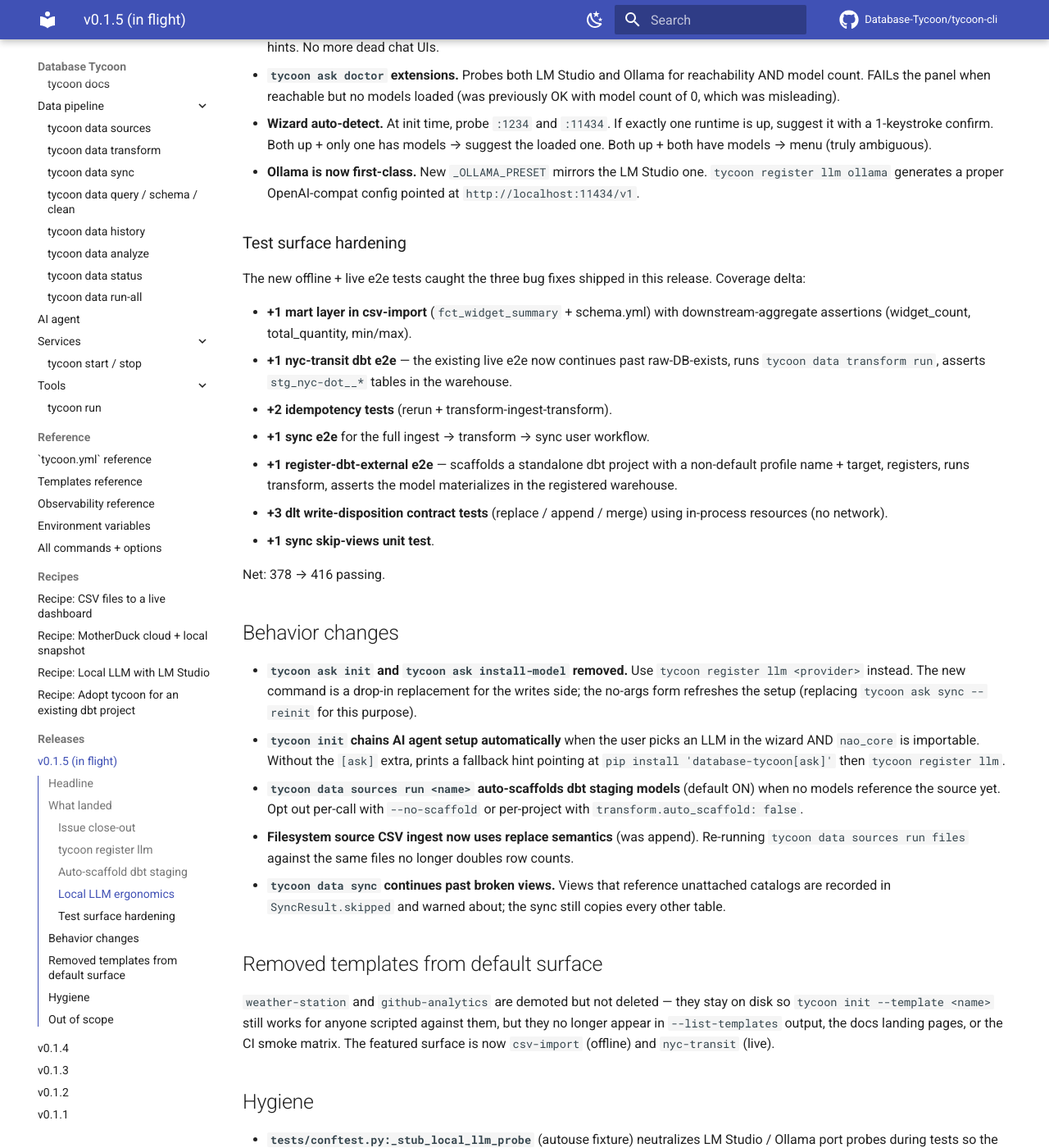
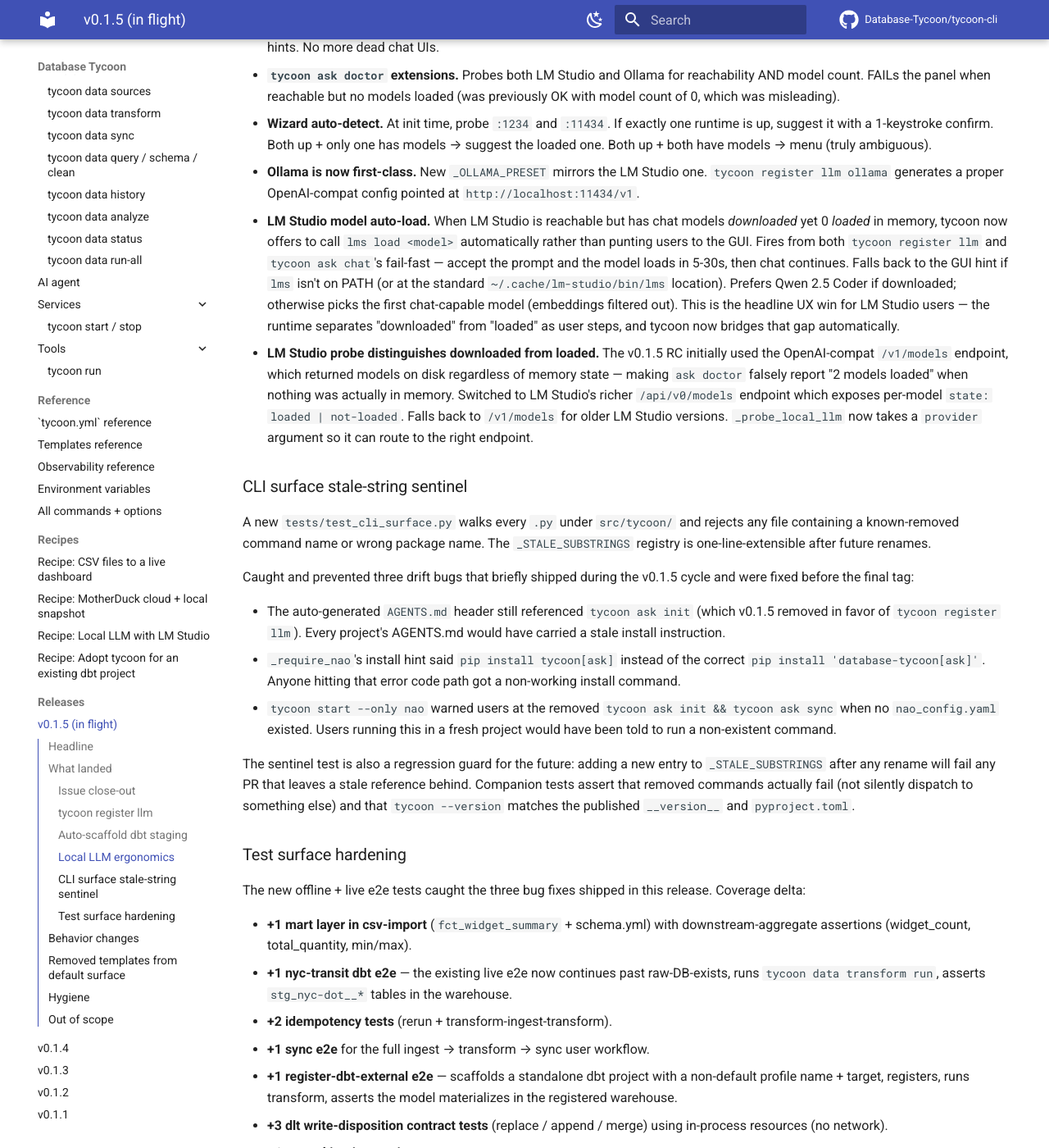
Before and after one commit to Database-Tycoon/tycoon-cli, an MkDocs documentation site: the page built from docs/releases/v0.1.5.md, in a window 1280 px wide and 1400 px high, scrolled down 2459 px. Shown: the whole window at 82% size. Built offline with MkDocs 1.6.1 and Material for MkDocs 9.7.7, drawn with Linux system fonts in a browser that asks for light colours; comment, search, counter and statistics services are not loaded; some of the changed text lies outside the part shown.

Commit message:
docs: refresh release notes for late-cycle v0.1.5 work
Five commits landed AFTER the original 4c2d7cc release-prep
commit during the dogfooding pass. The CHANGELOG entry and
release notes narrative now reflect everything that actually
shipped:

Added section:
- LM Studio model auto-load via `lms load` (the headline UX
  win for LM Studio users — bridges the runtime's
  download-vs-load gap automatically)
- CLI surface stale-string sentinel (test infrastructure that
  guards against future command-rename drift)

Fixed section:
- LM Studio probe was counting downloaded, not loaded models
  (root cause of the false "2 model(s) loaded" doctor reading)
- Three stale `tycoon ask init` / wrong-package-name strings
  in user-facing surfaces (AGENTS.md template, _require_nao
  install hint, start.py warn) — caught by the new sentinel
  test and fixed before the final tag
- `scaffolding/templates.py` comment hygiene

Test count corrected: 378 → 475 (was previously 416, before the
+8 auto-load helpers, +3 probe fix, +48 surface sentinel landed).

Memory entry `project_v01_release.md` also updated to reflect
the dogfooding pass.

Co-Authored-By: Claude Opus 4.7 (1M context) <noreply@anthropic.com>

```diff
--- a/docs/releases/v0.1.5.md
+++ b/docs/releases/v0.1.5.md
@@ -143,6 +143,58 @@ commands. Same logic, better namespace.
 - **Ollama is now first-class.** New `_OLLAMA_PRESET` mirrors the
   LM Studio one. `tycoon register llm ollama` generates a proper
   OpenAI-compat config pointed at `http://localhost:11434/v1`.
+- **LM Studio model auto-load.** When LM Studio is reachable but
+  has chat models *downloaded* yet 0 *loaded* in memory, tycoon
+  now offers to call `lms load <model>` automatically rather
+  than punting users to the GUI. Fires from both
+  `tycoon register llm` and `tycoon ask chat`'s fail-fast —
+  accept the prompt and the model loads in 5-30s, then chat
+  continues. Falls back to the GUI hint if `lms` isn't on
+  PATH (or at the standard `~/.cache/lm-studio/bin/lms`
+  location). Prefers Qwen 2.5 Coder if downloaded; otherwise
+  picks the first chat-capable model (embeddings filtered out).
+  This is the headline UX win for LM Studio users — the runtime
+  separates "downloaded" from "loaded" as user steps, and tycoon
+  now bridges that gap automatically.
+- **LM Studio probe distinguishes downloaded from loaded.** The
+  v0.1.5 RC initially used the OpenAI-compat `/v1/models`
+  endpoint, which returned models on disk regardless of memory
+  state — making `ask doctor` falsely report "2 models loaded"
+  when nothing was actually in memory. Switched to LM Studio's
+  richer `/api/v0/models` endpoint which exposes per-model
+  `state: loaded | not-loaded`. Falls back to `/v1/models` for
+  older LM Studio versions. `_probe_local_llm` now takes a
+  `provider` argument so it can route to the right endpoint.
+
+### CLI surface stale-string sentinel
+
+A new `tests/test_cli_surface.py` walks every `.py` under
+`src/tycoon/` and rejects any file containing a known-removed
+command name or wrong package name. The `_STALE_SUBSTRINGS`
+registry is one-line-extensible after future renames.
+
+Caught and prevented three drift bugs that briefly shipped during
+the v0.1.5 cycle and were fixed before the final tag:
+
+- The auto-generated `AGENTS.md` header still referenced
+  `tycoon ask init` (which v0.1.5 removed in favor of
+  `tycoon register llm`). Every project's AGENTS.md would have
+  carried a stale install instruction.
+- `_require_nao`'s install hint said `pip install tycoon[ask]`
+  instead of the correct `pip install 'database-tycoon[ask]'`.
+  Anyone hitting that error code path got a non-working
+  install command.
+- `tycoon start --only nao` warned users at the removed
+  `tycoon ask init && tycoon ask sync` when no `nao_config.yaml`
+  existed. Users running this in a fresh project would have
+  been told to run a non-existent command.
+
+The sentinel test is also a regression guard for the future:
+adding a new entry to `_STALE_SUBSTRINGS` after any rename will
+fail any PR that leaves a stale reference behind. Companion
+tests assert that removed commands actually fail (not silently
+dispatch to something else) and that `tycoon --version` matches
+the published `__version__` and `pyproject.toml`.
 
 ### Test surface hardening
 
@@ -166,7 +218,9 @@ in this release. Coverage delta:
   merge) using in-process resources (no network).
 - **+1 sync skip-views unit test**.
 
-Net: 378 → 416 passing.
+Net: 378 → 475 passing (+ 48 from the CLI surface sentinel,
++ 8 from the auto-load helpers, + 3 from the LM Studio probe
+fix).
 
 ## Behavior changes
 
```
Also changed, not shown: CHANGELOG.md (+6 -1 lines).
